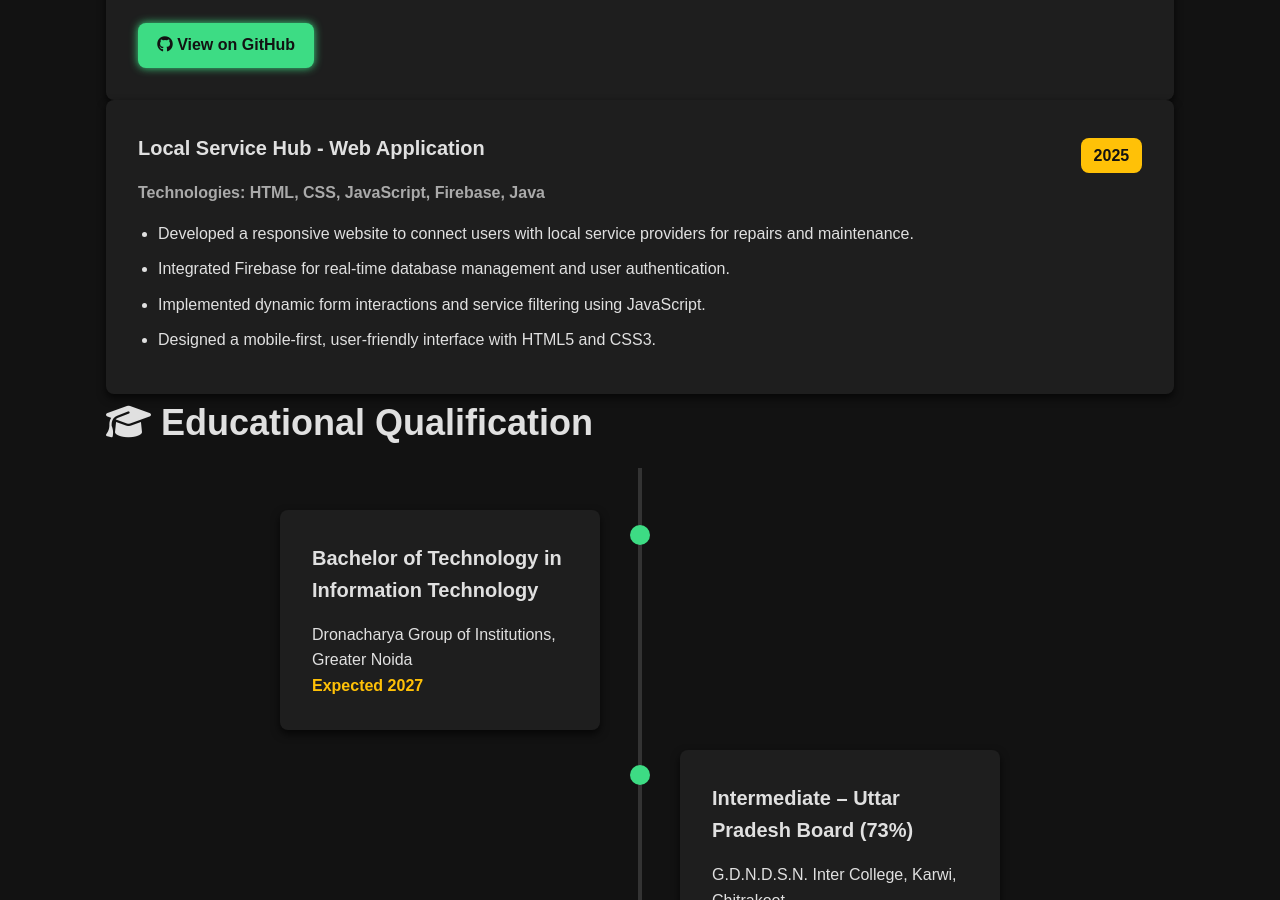
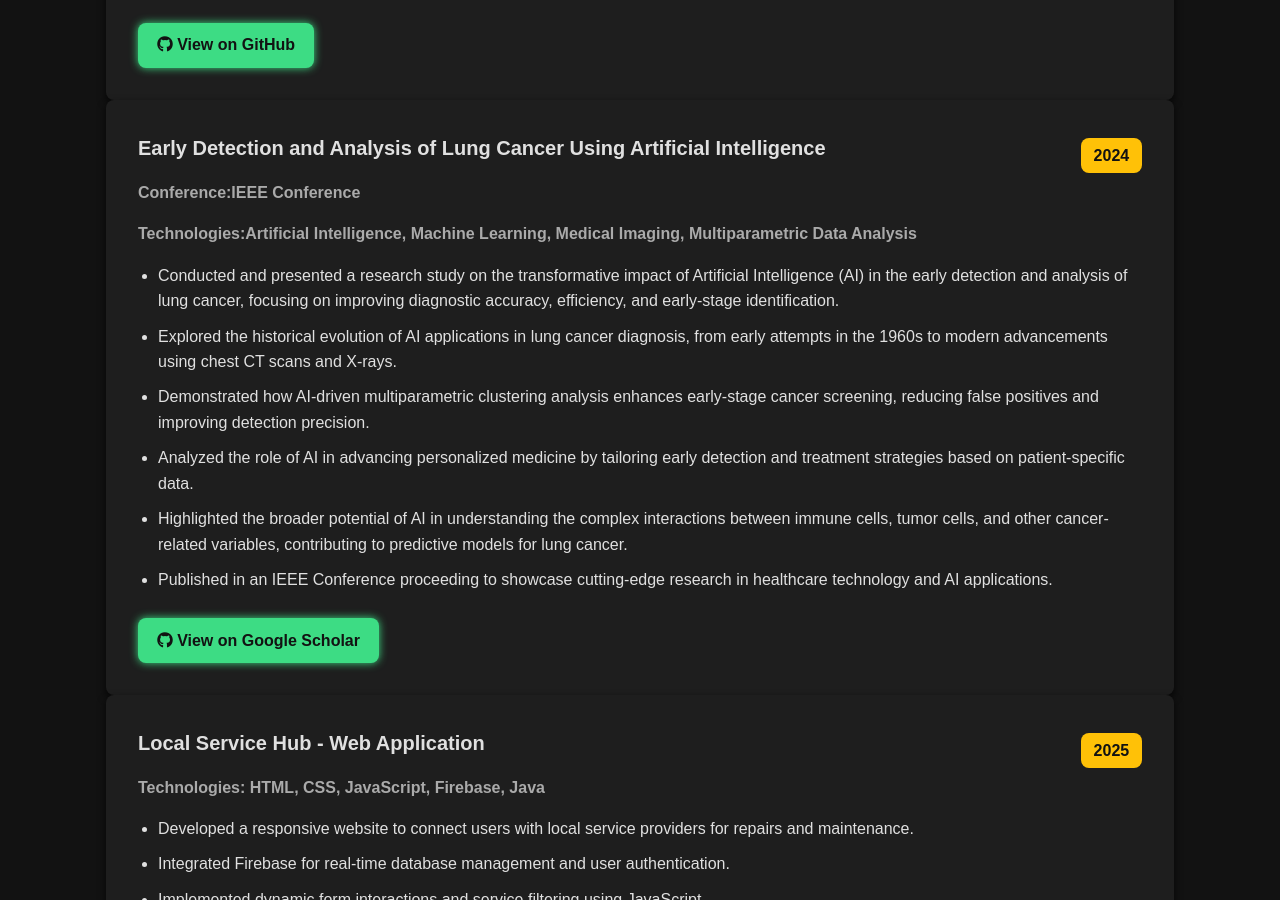
Before and after one commit to Utkarshgupta2027/Portfolio.git.io, a plain HTML site: page index.html in a window 1280 px wide. Shown: the part 2684-3584 px from the top of the page. Drawn offline with Linux system fonts and the light colour scheme.

Commit message:
Update index.html

```diff
--- a/index.html
+++ b/index.html
@@ -152,6 +152,31 @@ Packaged the final application into a cross-platform runnable JAR file, includin
 </a>
         </p>
     </div>
+
+              <!-- Portfolio Website Card (NEW PROJECT) -->
+    <div class="project-card">
+        <div class="project-header">
+            <h3>Early Detection and Analysis of Lung Cancer Using Artificial Intelligence</h3>
+            <span class="project-date">2024</span>
+        </div>
+         <p class="project-tech"><strong>Conference:</strong>IEEE Conference</p>
+        <p class="project-tech"><strong>Technologies:</strong>Artificial Intelligence, Machine Learning, Medical Imaging, Multiparametric Data Analysis</p>
+        <ul>
+            <li>Conducted and presented a research study on the transformative impact of Artificial Intelligence (AI) in the early detection and analysis of lung cancer, focusing on improving diagnostic accuracy, efficiency, and early-stage identification.
+</li>
+            <li>Explored the historical evolution of AI applications in lung cancer diagnosis, from early attempts in the 1960s to modern advancements using chest CT scans and X-rays.</li>
+            <li>Demonstrated how AI-driven multiparametric clustering analysis enhances early-stage cancer screening, reducing false positives and improving detection precision.</li>
+            <li>Analyzed the role of AI in advancing personalized medicine by tailoring early detection and treatment strategies based on patient-specific data.</li>
+            <li>Highlighted the broader potential of AI in understanding the complex interactions between immune cells, tumor cells, and other cancer-related variables, contributing to predictive models for lung cancer.</li>
+            <li>Published in an IEEE Conference proceeding to showcase cutting-edge research in healthcare technology and AI applications.</li>
+        </ul>
+        <p>
+            <a href="https://ieeexplore.ieee.org/abstract/document/10486335" target="_blank" class="btn-primary" style="display:inline-block;margin-top:1rem;">
+    <i class="fab fa-github"></i> View on Google Scholar
+</a>
+        </p>
+    </div>
+
     <!-- (Your other project cards...) -->
     <div class="project-card">
         <div class="project-header">
```
